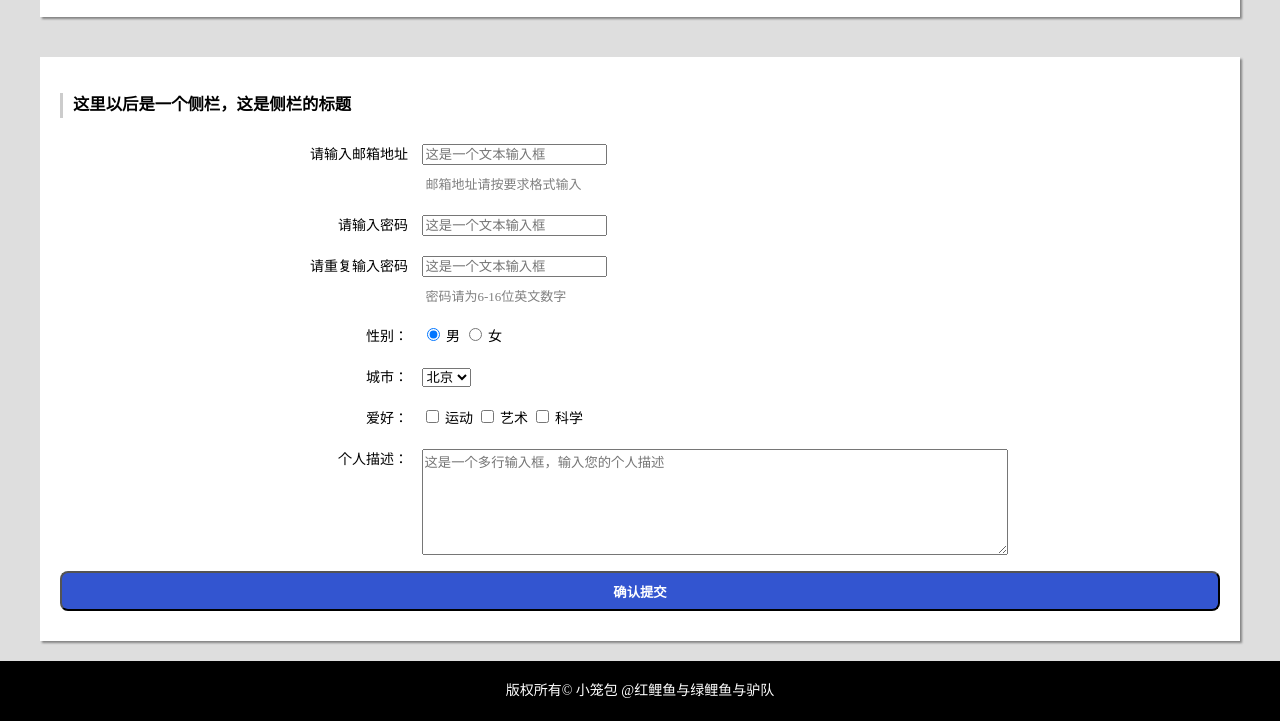
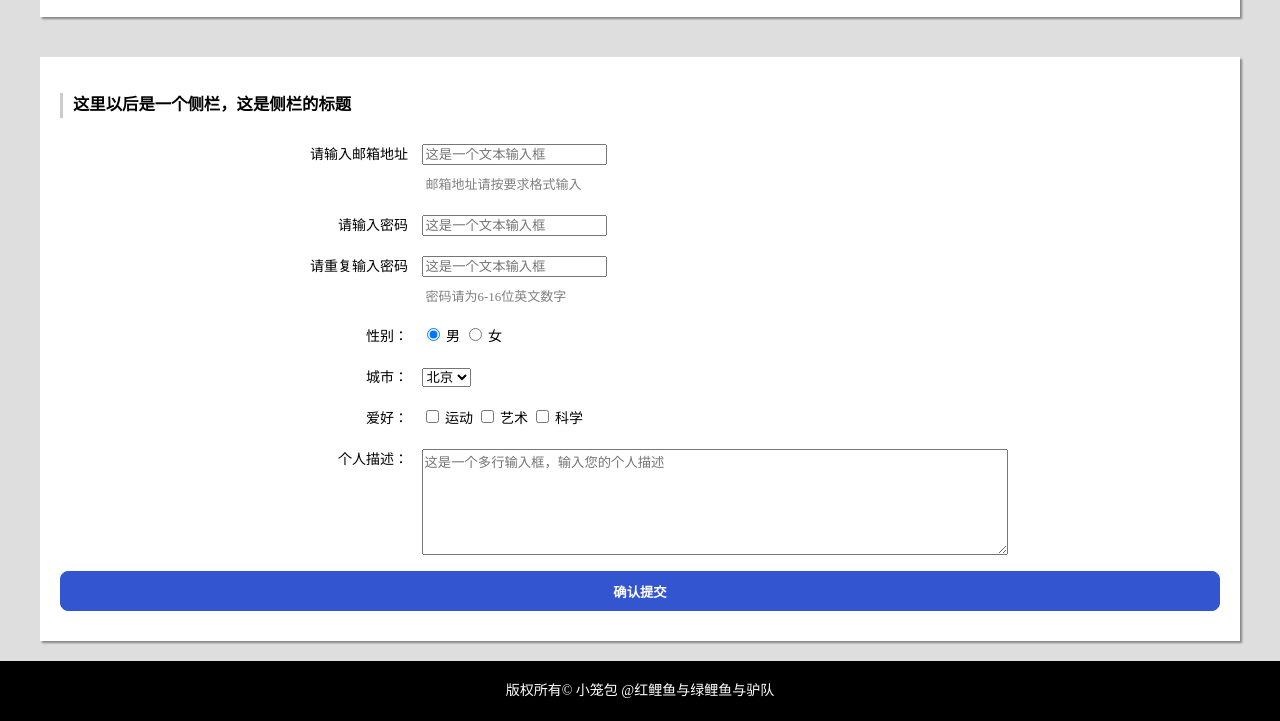
Before and after one commit to iraghavr/Baidu_ife, a plain HTML site: page mission1_2/index.html in a window 1280 px wide. Shown: the part 4169-4890 px from the top of the page. Drawn offline with Linux system fonts and the light colour scheme.

Commit message:
update mission1_2

```diff
--- a/mission1_2/css/index.css
+++ b/mission1_2/css/index.css
@@ -132,6 +132,7 @@ input[type='submit']{
   color: #fff;
   cursor: pointer;
   border-radius: 8px;
+  border:1px solid #3355D0;
   font-weight: 800;
 }
 footer{
```
